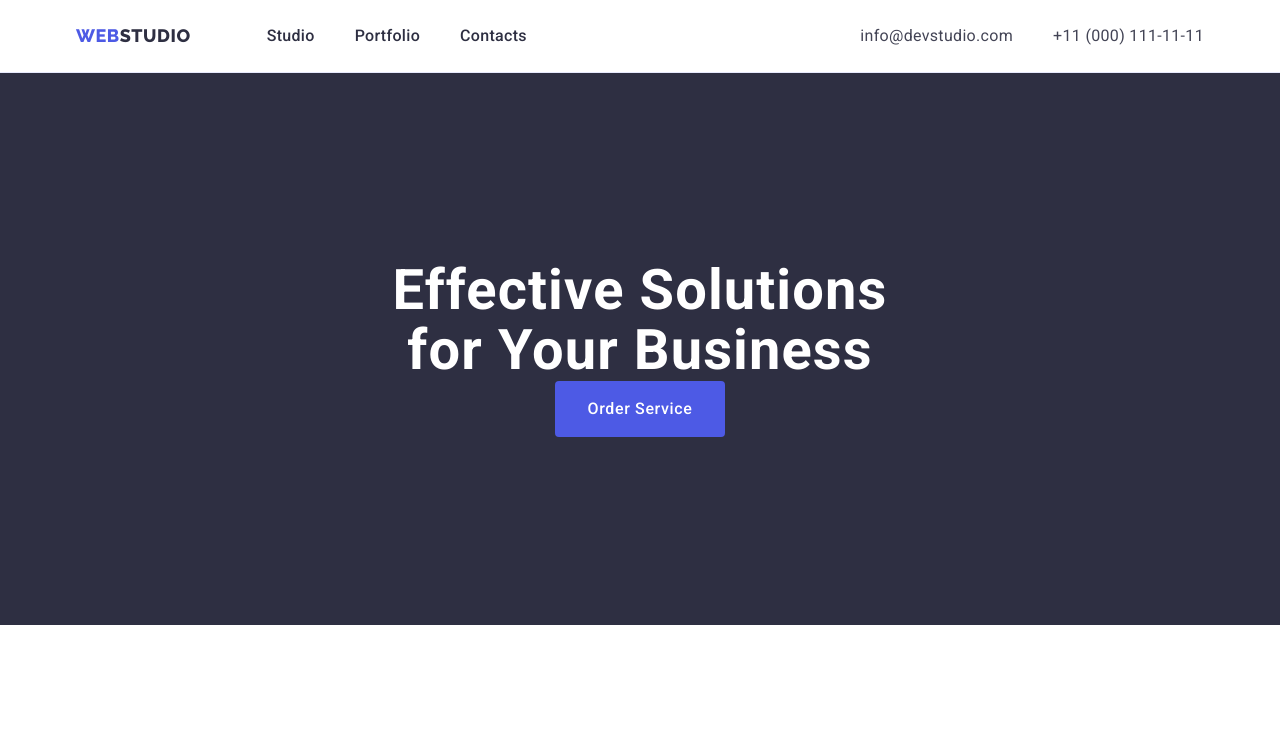
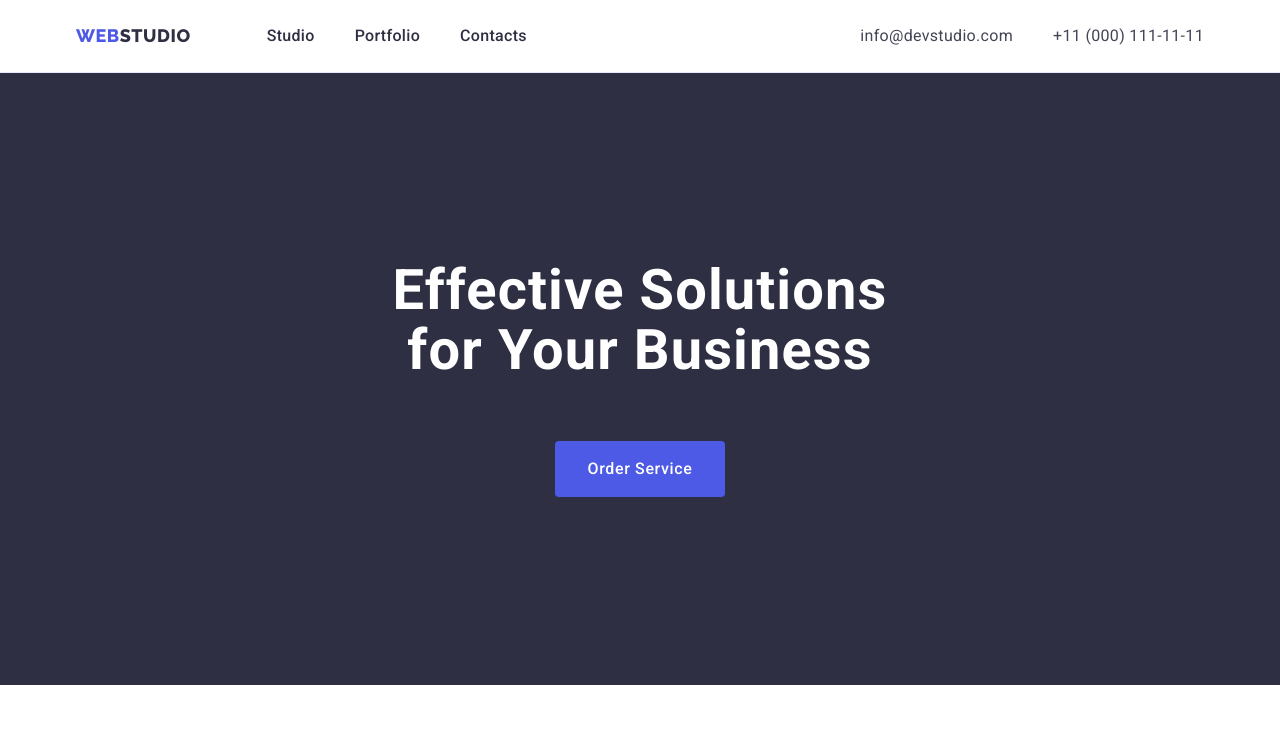
Before and after one commit to LukaszChmara/goit-markup-hw-03, a plain HTML site: page index.html in a window 1280 px wide. Shown: the top 741 px of the page. Drawn offline with nearby package versions, Linux system fonts and the light colour scheme.

Commit message:
last update

```diff
--- a/css/styles.css
+++ b/css/styles.css
@@ -42,6 +42,7 @@ body {
 .section-one {
     background-color: var(--dark);
     padding: 188px 0;
+    justify-content: space-between;
 }
 
 .first-header-main {
@@ -71,6 +72,7 @@ body {
     cursor: pointer;
     justify-content: center;
     margin: 0 auto;
+    margin-top: 60px;
     word-wrap: break-word;
     padding: 16px 32px;
 }
```
